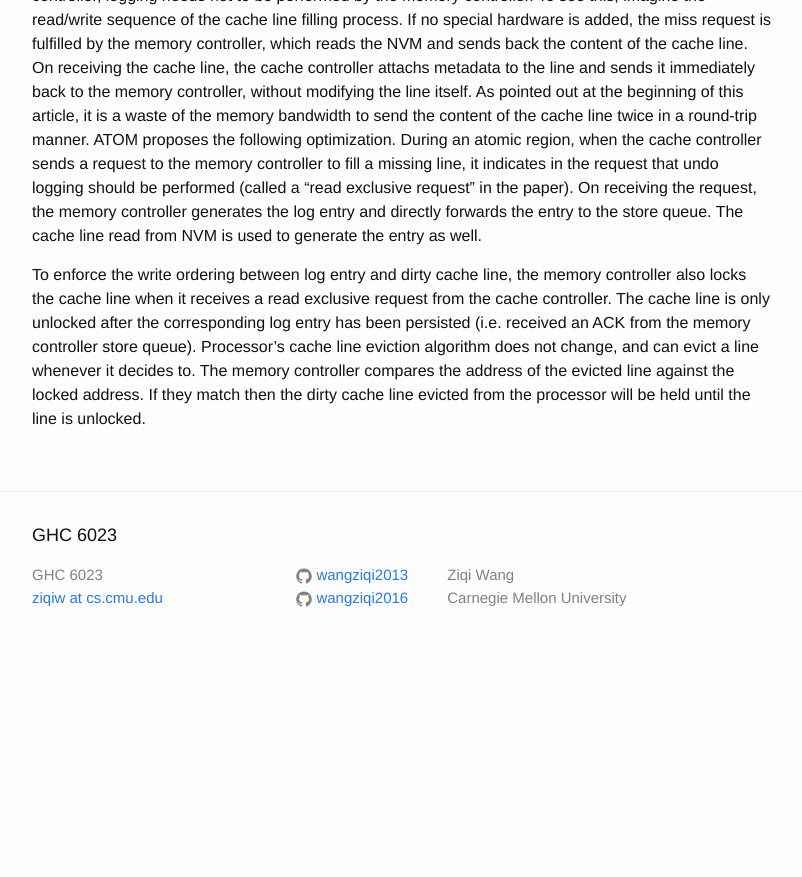
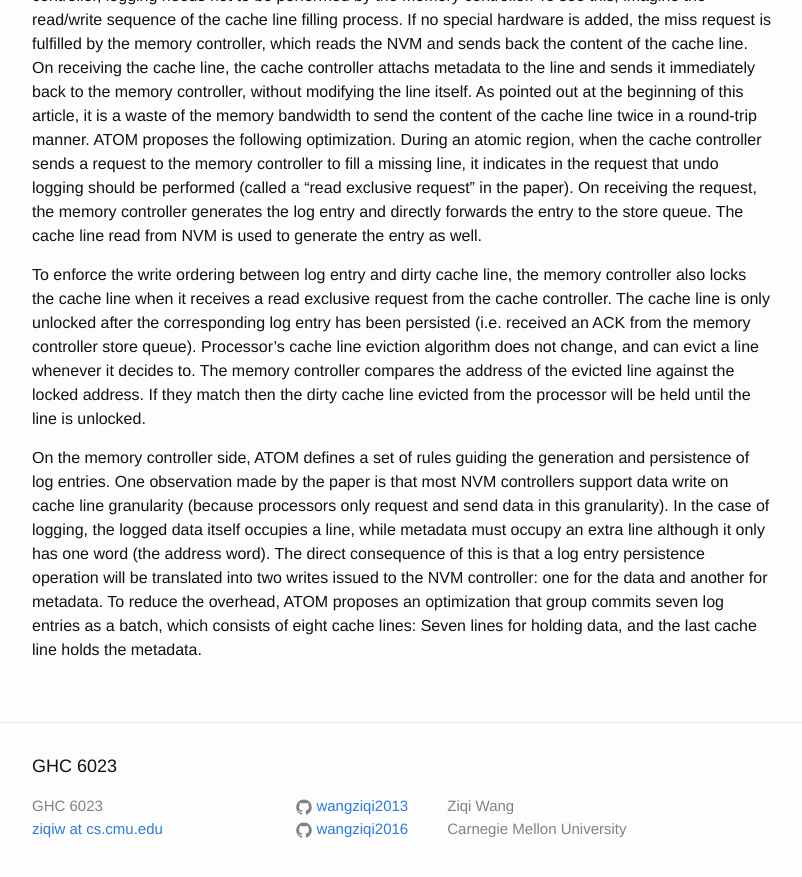
Before and after one commit to wangziqi2013/wangziqi2013.github.io, a Jekyll site: the page built from _posts/2019-02-17-atom.markdown, in a window 1280 px wide and 900 px high, scrolled down 1338 px. Shown: the top 877 px of the window, without its empty margins (238-1040 px from the left). Built offline with Jekyll 4.4.1, drawn with Linux system fonts in a browser that asks for light colours; our own code applies the rules of GitHub Pages for plain Markdown files; before the commit the page ends 2007 px from its top, so only the background shows below that.

Commit message:
Working on group commit

```diff
--- a/_posts/2019-02-17-atom.markdown
+++ b/_posts/2019-02-17-atom.markdown
@@ -72,3 +72,11 @@ log entry has been persisted (i.e. received an ACK from the memory controller st
 algorithm does not change, and can evict a line whenever it decides to. The memory controller compares the address of the
 evicted line against the locked address. If they match then the dirty cache line evicted from the processor will be held
 until the line is unlocked.
+
+On the memory controller side, ATOM defines a set of rules guiding the generation and persistence of log entries. One
+observation made by the paper is that most NVM controllers support data write on cache line granularity (because processors
+only request and send data in this granularity). In the case of logging, the logged data itself occupies a line, while
+metadata must occupy an extra line although it only has one word (the address word). The direct consequence of this is
+that a log entry persistence operation will be translated into two writes issued to the NVM controller: one for the data
+and another for metadata. To reduce the overhead, ATOM proposes an optimization that group commits seven log entries as
+a batch, which consists of eight cache lines: Seven lines for holding data, and the last cache line holds the metadata.
```
